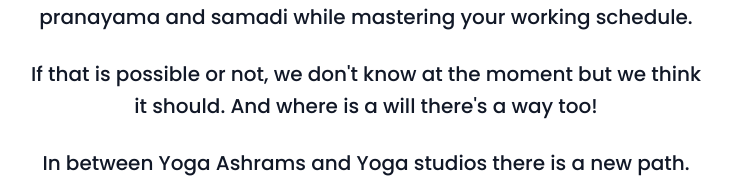
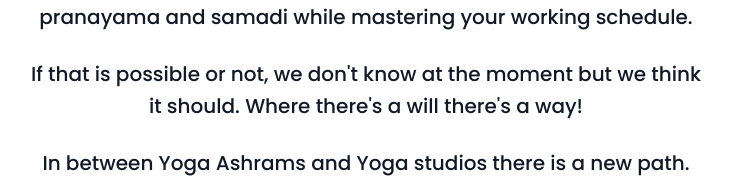
Before and after one commit to silkroadnomad/coworking.yoga, a SvelteKit app: page / in a window 1280 px wide. Shown: the part 366-544 px from the top of the page, without its empty margins (274-1004 px from the left). Built offline with nearby package versions, Linux system fonts and the light colour scheme; no server answers; what satoshi-bitcoin would draw is missing.

Commit message:
changed text

```diff
--- a/src/routes/+page.svelte
+++ b/src/routes/+page.svelte
@@ -59,7 +59,7 @@
 		</p>
 <!--		&lt;!&ndash; Description &ndash;&gt;-->
 		<p class="text-xl mb-6 max-w-2xl mx-auto leading-relaxed">
-				If that is possible or not, we don't know at the moment but we think it should. And where is a will there's a way too!
+				If that is possible or not, we don't know at the moment but we think it should. Where there's a will there's a way!
 		</p>
 
 		<p class="text-xl mb-12 max-w-2xl mx-auto leading-relaxed">
```
